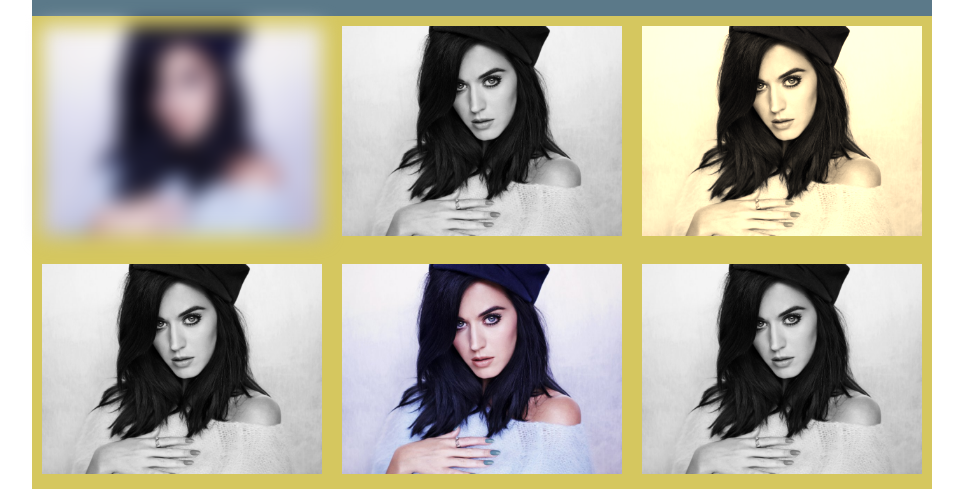
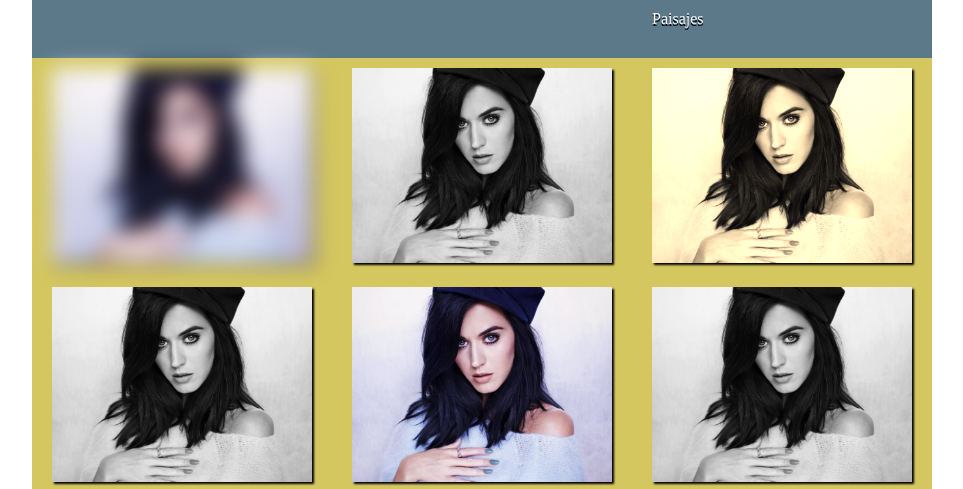
Before and after one commit to gambittox1/next_u-2, a plain HTML site: page paginas/retratos.html in a window 1280 px wide. Shown: the part 102-591 px from the top of the page, without its empty margins (158-1121 px from the left). Drawn offline with Linux system fonts and the light colour scheme.

Commit message:
correcciones en sombras y titulos

```diff
--- a/css/estilos.css
+++ b/css/estilos.css
@@ -11,7 +11,7 @@
 .contenedor div {
 	box-sizing: border-box;
 	min-width: 150px;
-	padding: 10px;
+	padding: 10px 40px;
 }
 
 header {
@@ -38,7 +38,6 @@
 	font-size:16px;
     margin-right:10px;
     text-align:center;
-    /*Sombras para texto, los mismos parametros que box-shadow*/
     text-shadow: 0px 2px 0px #02010a;
 }
 .c1 ul li a{
@@ -78,6 +77,7 @@
 }
 
 .c3 img{
+	box-shadow: 2px 2px 2px #02010a;
 	text-shadow: 0px 2px 0px #02010a;
 	border-style: solid; border-width: 2px;
 	-webkit-transition: all 1s ease-in-out;
@@ -98,6 +98,7 @@
 
 }
 .c4 img{
+	box-shadow: 2px 2px 2px #02010a;
 	border-style: solid; border-width: 2px
 	-webkit-transition: all 1s ease-in-out;
 	-moz-transition: all 1s ease-in-out;
--- a/css/estilos2.css
+++ b/css/estilos2.css
@@ -1,5 +1,5 @@
 body {
-	font-family: Indie Flower;
+	font-family:"Dancing Script";
 }
 
 .container {
@@ -11,7 +11,7 @@ body {
 .container div {
 	box-sizing: border-box;
 	min-width: 150px;
-	padding: 10px;
+	padding: 10px 20px;
 }
 
 header {
@@ -61,6 +61,9 @@ header {
 	background-color: #d5c75f;
 	border:1px;
 }
+.c3 img{
+	box-shadow: 2px 2px 2px #02010a;
+}
 
 .imagen1
 {
@@ -84,10 +87,16 @@ header {
 	color: black;
 	background-color: #d5c75f;
 }
+.c4 img{
+	box-shadow: 2px 2px 2px #02010a;
+}
 
 .c5 {
 	color: black;
 	background-color: #d5c75f;
+}
+.c5 img{
+	box-shadow: 2px 2px 2px #02010a;
 }
 
 .c6 {
@@ -95,15 +104,24 @@ header {
 	background-color: #d5c75f;
 	border:1px;
 }
+.c6 img{
+	box-shadow: 2px 2px 2px #02010a;
+}
 
 .c7 {
 	color: black;
 	background-color: #d5c75f;
 }
+.c7 img{
+	box-shadow: 2px 2px 2px #02010a;
+}
 
 .c8 {
 	color: black;
 	background-color: #d5c75f;
+}
+.c8 img{
+	box-shadow: 2px 2px 2px #02010a;
 }
 
 
--- a/css/estilos3.css
+++ b/css/estilos3.css
@@ -1,5 +1,5 @@
 body {
-	font-family: Indie Flower;
+	font-family:"Dancing Script"
 }
 
 .container {
@@ -12,7 +12,7 @@ body {
 .container div {
 	box-sizing: border-box;
 	min-width: 150px;
-	padding: 10px;
+	padding: 10px 20px;
 }
 
 header {
@@ -31,7 +31,6 @@ header {
 .c1 ul{
     list-style:none;
     margin:10 0 0 0;
-    padding:0px;
 }
 .c1 ul li{
     float:left;
@@ -62,15 +61,24 @@ header {
 	background-color: #d5c75f;
 	border:1px;
 }
+.c3 img{
+	box-shadow: 2px 2px 2px #02010a;
+}
 
 .c4 {
 	color: black;
 	background-color: #d5c75f;
 }
+.c4 img{
+	box-shadow: 2px 2px 2px #02010a;
+}
 
 .c5 {
 	color: black;
 	background-color: #d5c75f;
+}
+.c5 img{
+	box-shadow: 2px 2px 2px #02010a;
 }
 
 .c6 {
@@ -78,15 +86,24 @@ header {
 	background-color: #d5c75f;
 	border:1px;
 }
+.c6 img{
+	box-shadow: 2px 2px 2px #02010a;
+}
 
 .c7 {
 	color: black;
 	background-color: #d5c75f;
 }
+.c7 img{
+	box-shadow: 2px 2px 2px #02010a;
+}
 
 .c8 {
 	color: black;
 	background-color: #d5c75f;
+}
+.c8 img{
+	box-shadow: 2px 2px 2px #02010a;
 }
 
 .imagen1
--- a/paginas/retratos.html
+++ b/paginas/retratos.html
@@ -11,7 +11,7 @@
 <div class="container" role="main">
   	<header>
     	<div class="c0">
-    		<h1>Comenzando en la Fotografía</h1>
+    		<h1>Comenzando en los Retratos</h1>
 		</div>
     	<div class="c1">
 			<ul>
```
Also changed, not shown: paginas/paisajes.html (+1 -1 lines).
